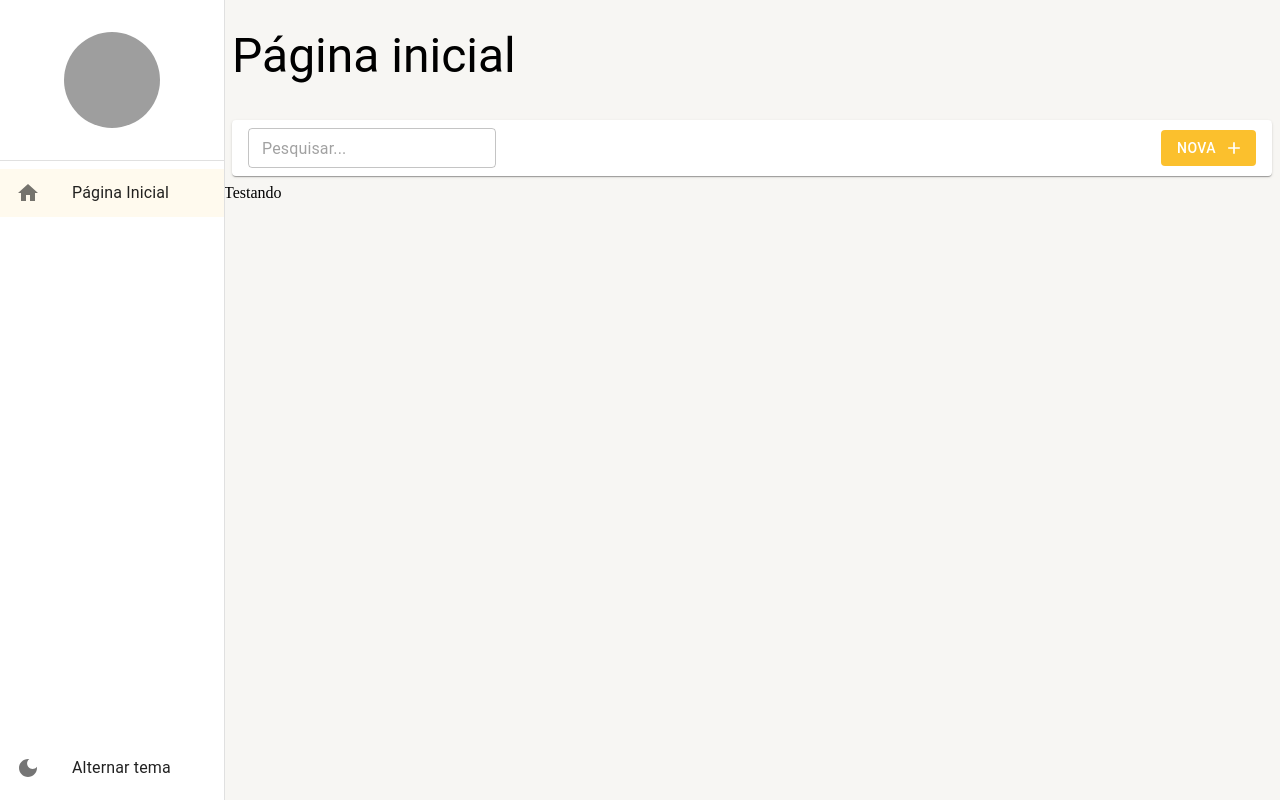
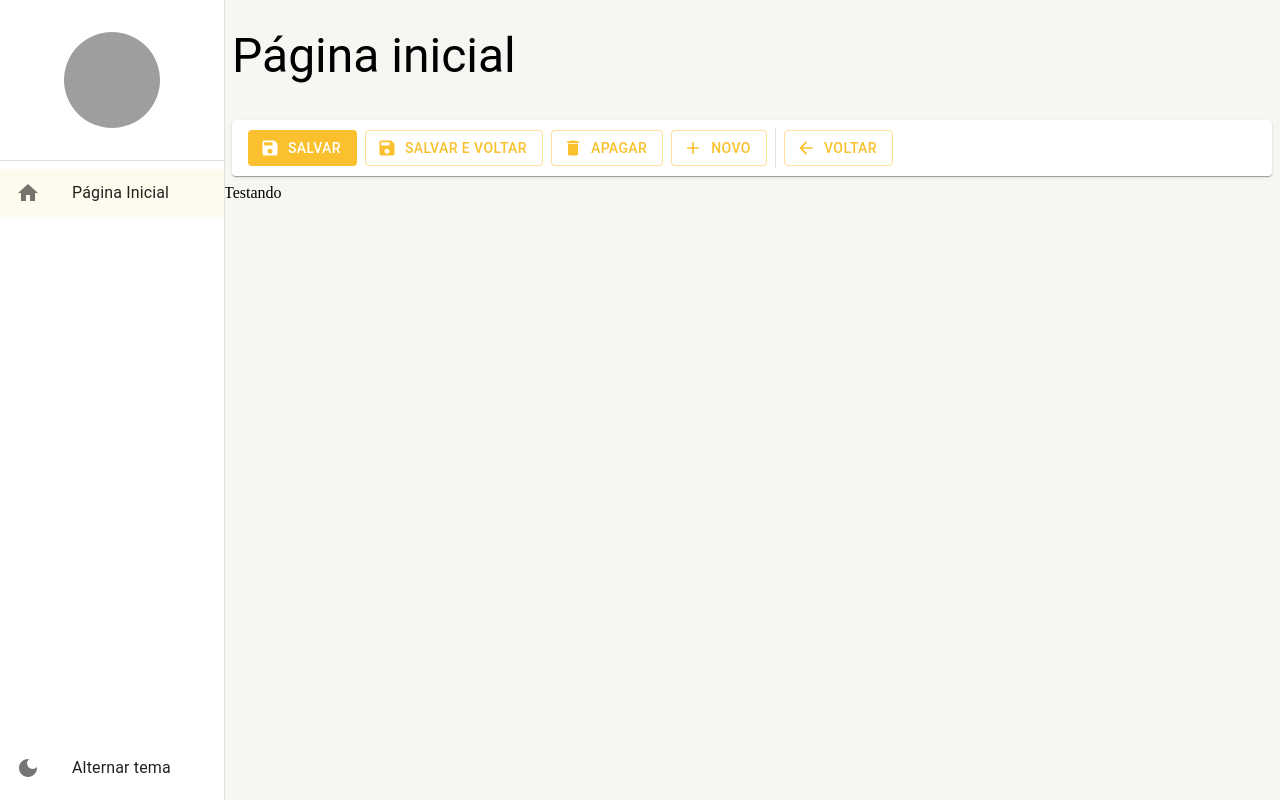
Before and after one commit to RayanLeite/curso-react-materialui-typescript, a React (Create React App) app: page /pagina-inicial in a window 1280 px wide. Built offline with nearby package versions, Linux system fonts and the light colour scheme; grey boxes are pictures that could not be loaded.

Commit message:
feat: configuração botões ferramentas de detalhe

```diff
--- a/src/pages/dashboard/Dashboard.tsx
+++ b/src/pages/dashboard/Dashboard.tsx
@@ -1,13 +1,11 @@
-import { FerramentasDaListagem } from "../../shared/components";
+import { FerramentasDeDetalhe } from "../../shared/components";
 import { LayoutBaseDePagina } from "../../shared/layouts";
 
 export const Dashboard = () => {
   return (
     <LayoutBaseDePagina
       titulo="Página inicial"
-      barraDeFerramentas={
-        <FerramentasDaListagem mostrarInputBusca textoBotaoNovo="Nova" />
-      }
+      barraDeFerramentas={<FerramentasDeDetalhe />}
     >
       Testando
     </LayoutBaseDePagina>
--- /dev/null
+++ b/src/shared/components/ferramentas-de-detalhe/FerramentasDeDetalhe.tsx
@@ -0,0 +1,62 @@
+import { Add, ArrowBack, Delete, Save } from "@mui/icons-material";
+import { Box, Button, Divider, Paper, useTheme } from "@mui/material";
+
+export const FerramentasDeDetalhe: React.FC = () => {
+  const theme = useTheme();
+  return (
+    <Box
+      component={Paper}
+      height={theme.spacing(5)}
+      marginX={1}
+      padding={1}
+      paddingX={2}
+      display="flex"
+      gap={1}
+      alignItems="center"
+    >
+      <Button
+        variant="contained"
+        disableElevation
+        color="primary"
+        startIcon={<Save />}
+      >
+        Salvar
+      </Button>
+      <Button
+        variant="outlined"
+        disableElevation
+        color="primary"
+        startIcon={<Save />}
+      >
+        Salvar e voltar
+      </Button>
+      <Button
+        variant="outlined"
+        disableElevation
+        color="primary"
+        startIcon={<Delete />}
+      >
+        Apagar
+      </Button>
+      <Button
+        variant="outlined"
+        disableElevation
+        color="primary"
+        startIcon={<Add />}
+      >
+        Novo
+      </Button>
+
+      <Divider variant="middle" orientation="vertical" />
+
+      <Button
+        variant="outlined"
+        disableElevation
+        color="primary"
+        startIcon={<ArrowBack />}
+      >
+        Voltar
+      </Button>
+    </Box>
+  );
+};
--- a/src/shared/components/index.ts
+++ b/src/shared/components/index.ts
@@ -1,2 +1,3 @@
 export * from "./menu-lateral/MenuLateral";
 export * from "./ferramentas-da-listagem/FerramentasDaListagem";
+export * from "./ferramentas-de-detalhe/FerramentasDeDetalhe";
```
